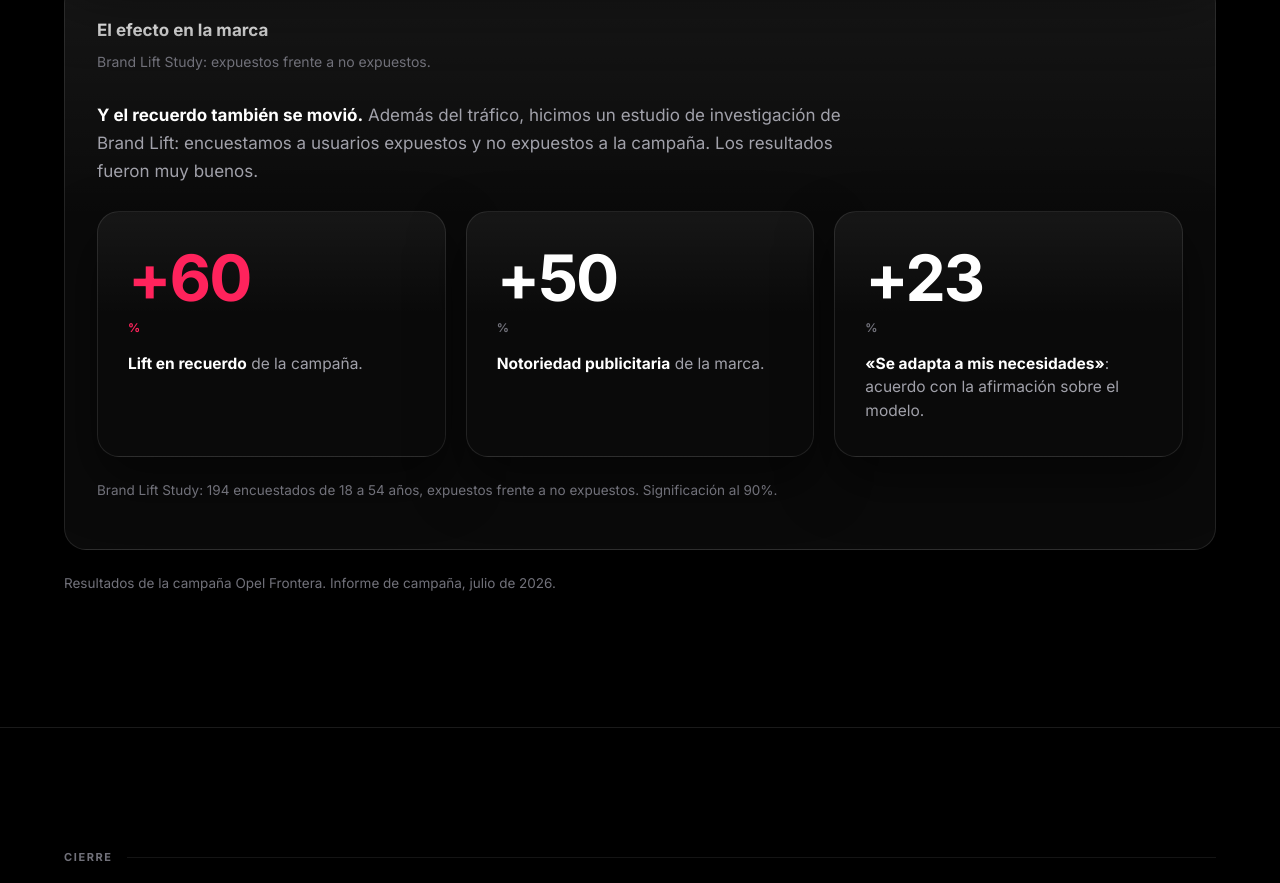
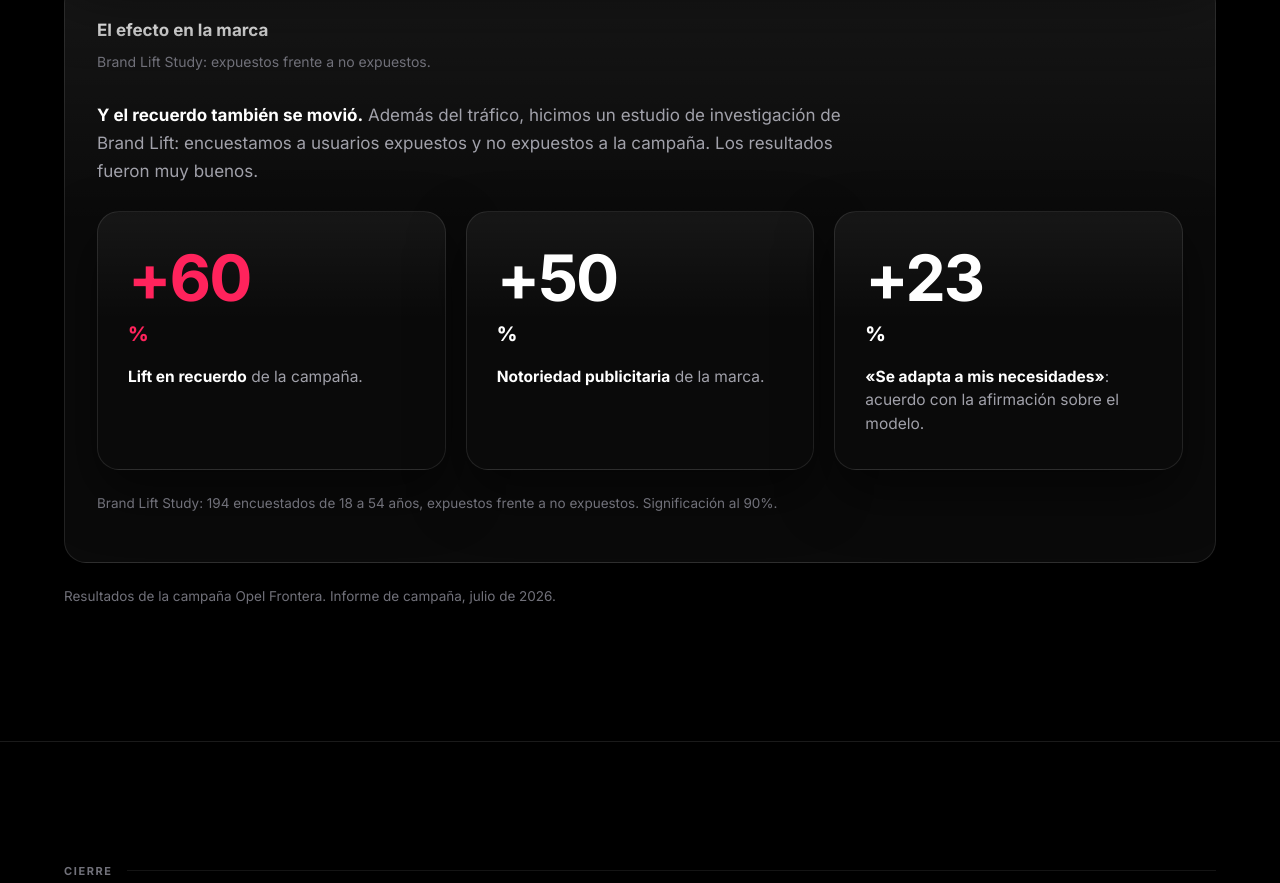
Before and after one commit to GarciaAmoCarlos/candidatura-ps-awards-2026-mejor-uso-de-ctv, a plain HTML site: page index.html in a window 1280 px wide. Shown: the part 10957-11840 px from the top of the page. Drawn offline with Linux system fonts and the light colour scheme.

Commit message:
Resultados: unidades Brand Lift igual que la fila principal

```diff
--- a/index.html
+++ b/index.html
@@ -597,6 +597,9 @@
   .stats-main{grid-template-columns:repeat(4,1fr)}
   .stats-main .fig-unit{font-size:20px;font-weight:800;color:#ffffff}
   .stats-main .stat.c .fig-unit{color:var(--acento)}
+  /* Brand Lift: mismo tratamiento que la fila principal (unidad grande y legible) */
+  .stats-brand .fig-unit{font-size:20px;font-weight:800;color:#ffffff}
+  .stats-brand .stat.bl-hot .fig-unit{color:var(--acento)}
   .stat-src{margin:14px 0 0;font-size:12.5px;color:var(--tinta-pie)}
   .stat .t{margin-top:14px;color:var(--tinta-media);font-size:15.5px;line-height:1.5}
   .stat .t strong{color:var(--tinta)}
@@ -1579,7 +1582,7 @@
       <p class="chart-title">El efecto en la marca</p>
       <p class="chart-sub">Brand Lift Study: expuestos frente a no expuestos.</p>
       <p class="brand-intro"><strong>Y el recuerdo también se movió.</strong> Además del tráfico, hicimos un estudio de investigación de Brand Lift: encuestamos a usuarios expuestos y no expuestos a la campaña. Los resultados fueron muy buenos.</p>
-      <div class="stats" style="margin-top:26px">
+      <div class="stats stats-brand" style="margin-top:26px">
         <article class="stat bl-hot">
           <div class="n"><span class="count" data-target="60" data-prefix="+">+0</span></div>
           <div class="fig-unit">%</div>
```
